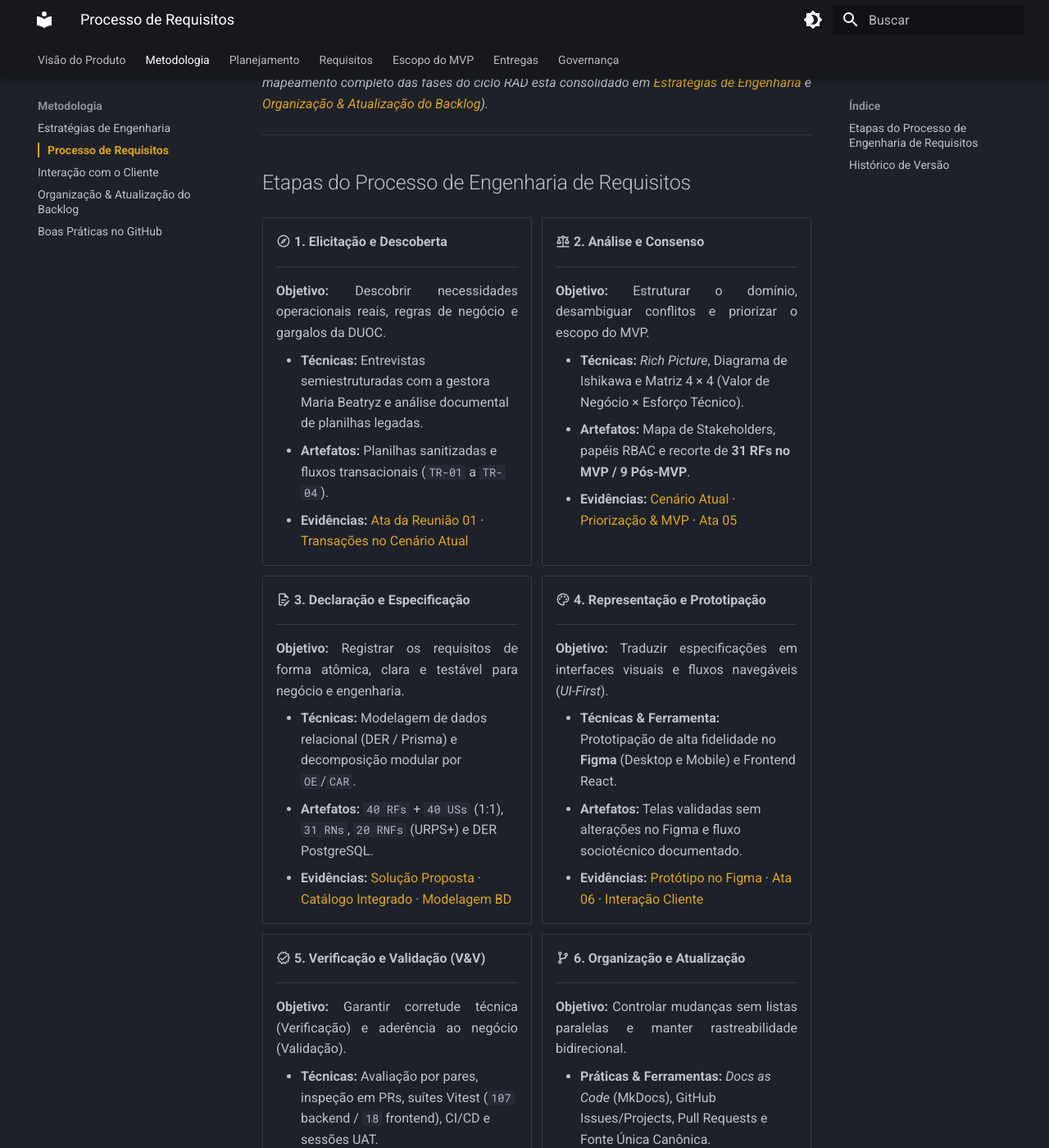
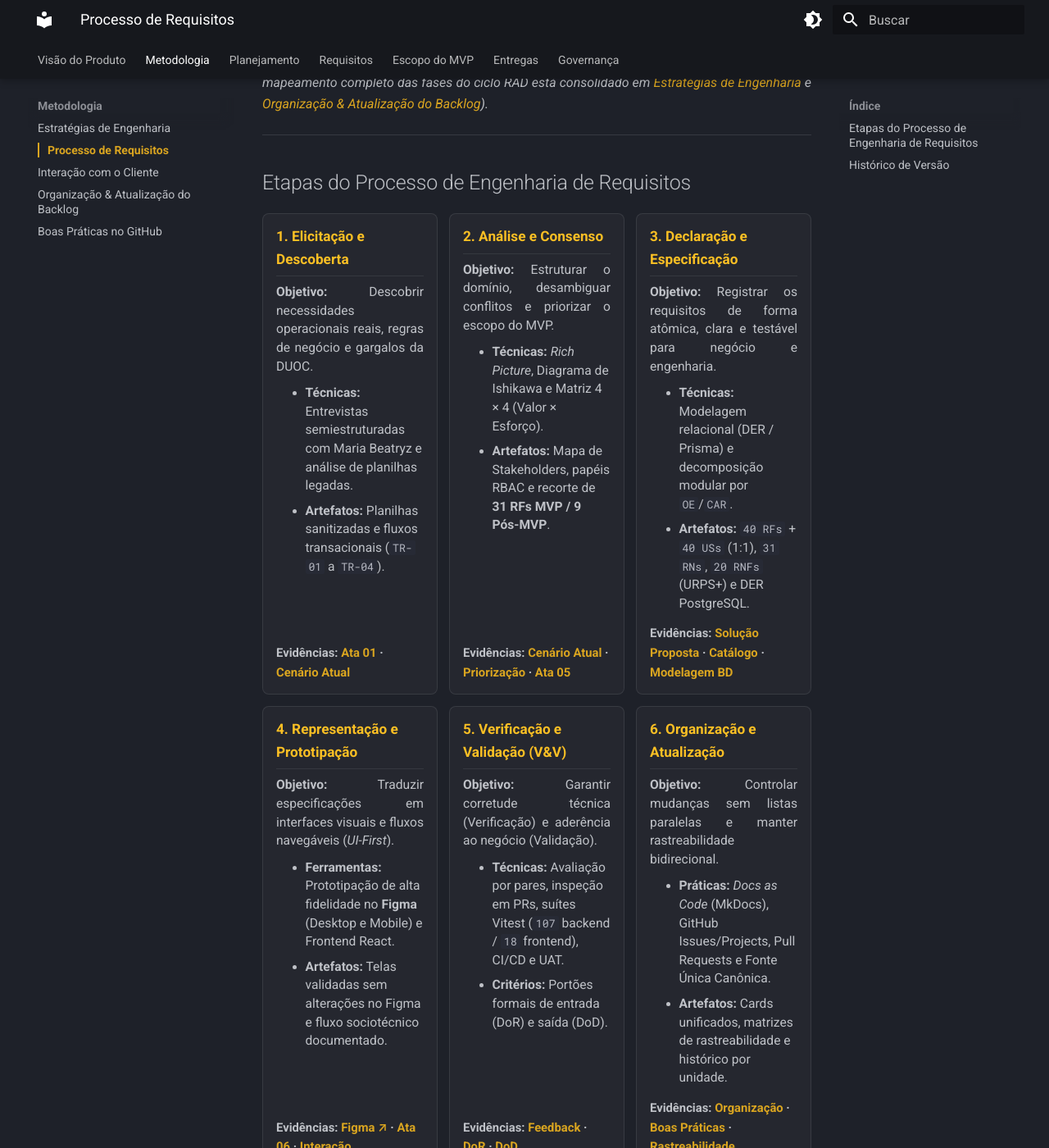
Before and after one commit to mdsreq-fga-unb/REQ-2026.2-T01-DUOC-Finance, an MkDocs documentation site: the page built from docs/metodologia/engenharia-requisitos.md, in a window 1280 px wide and 1400 px high, scrolled down 258 px. Shown: the whole window at 82% size. Built offline with MkDocs 1.6.1 and Material for MkDocs 9.7.7, drawn with Linux system fonts in a browser that asks for light colours; some of the changed text lies outside the part shown.

Commit message:
style(metodologia): organizar etapas do processo de ER em grade 3x2 limpa

```diff
--- a/docs/metodologia/engenharia-requisitos.md
+++ b/docs/metodologia/engenharia-requisitos.md
@@ -10,62 +10,78 @@ Este capítulo sintetiza como as atividades de **Engenharia de Requisitos (ER)**
 <a id="51-elementos-de-engenharia-de-requisitos"></a>
 ## Etapas do Processo de Engenharia de Requisitos
 
-<div class="grid cards" markdown>
+<div class="er-cards-grid-3x2">
+  <div class="er-stage-card">
+    <div class="er-stage-title">1. Elicitação e Descoberta</div>
+    <p><strong>Objetivo:</strong> Descobrir necessidades operacionais reais, regras de negócio e gargalos da DUOC.</p>
+    <ul>
+      <li><strong>Técnicas:</strong> Entrevistas semiestruturadas com Maria Beatryz e análise de planilhas legadas.</li>
+      <li><strong>Artefatos:</strong> Planilhas sanitizadas e fluxos transacionais (<code>TR-01</code> a <code>TR-04</code>).</li>
+    </ul>
+    <div class="er-stage-links">
+      Evidências: <a href="../../governanca/atas/reuniao-01/">Ata 01</a> · <a href="../../visao-produto/cenario-atual/#estrutura-detalhada-das-transacoes">Cenário Atual</a>
+    </div>
+  </div>
 
--   :material-compass-outline: **1. Elicitação e Descoberta**
+  <div class="er-stage-card">
+    <div class="er-stage-title">2. Análise e Consenso</div>
+    <p><strong>Objetivo:</strong> Estruturar o domínio, desambiguar conflitos e priorizar o escopo do MVP.</p>
+    <ul>
+      <li><strong>Técnicas:</strong> <em>Rich Picture</em>, Diagrama de Ishikawa e Matriz 4 × 4 (Valor × Esforço).</li>
+      <li><strong>Artefatos:</strong> Mapa de Stakeholders, papéis RBAC e recorte de <strong>31 RFs MVP / 9 Pós-MVP</strong>.</li>
+    </ul>
+    <div class="er-stage-links">
+      Evidências: <a href="../../visao-produto/cenario-atual/">Cenário Atual</a> · <a href="../../requisitos/priorizacao/">Priorização</a> · <a href="../../governanca/atas/reuniao-05/">Ata 05</a>
+    </div>
+  </div>
 
-    ---
-    **Objetivo:** Descobrir necessidades operacionais reais, regras de negócio e gargalos da DUOC.
+  <div class="er-stage-card">
+    <div class="er-stage-title">3. Declaração e Especificação</div>
+    <p><strong>Objetivo:</strong> Registrar os requisitos de forma atômica, clara e testável para negócio e engenharia.</p>
+    <ul>
+      <li><strong>Técnicas:</strong> Modelagem relacional (DER / Prisma) e decomposição modular por <code>OE</code>/<code>CAR</code>.</li>
+      <li><strong>Artefatos:</strong> <code>40 RFs</code> + <code>40 USs</code> (1:1), <code>31 RNs</code>, <code>20 RNFs</code> (URPS+) e DER PostgreSQL.</li>
+    </ul>
+    <div class="er-stage-links">
+      Evidências: <a href="../../visao-produto/solucao-proposta/">Solução Proposta</a> · <a href="../../requisitos/">Catálogo</a> · <a href="../../mvp/modelagem_bd/">Modelagem BD</a>
+    </div>
+  </div>
 
-    * **Técnicas:** Entrevistas semiestruturadas com a gestora Maria Beatryz e análise documental de planilhas legadas.
-    * **Artefatos:** Planilhas sanitizadas e fluxos transacionais (`TR-01` a `TR-04`).
-    * **Evidências:** [Ata da Reunião 01](../governanca/atas/reuniao-01.md) · [Transações no Cenário Atual](../visao-produto/cenario-atual.md#estrutura-detalhada-das-transacoes)
+  <div class="er-stage-card">
+    <div class="er-stage-title">4. Representação e Prototipação</div>
+    <p><strong>Objetivo:</strong> Traduzir especificações em interfaces visuais e fluxos navegáveis (<em>UI-First</em>).</p>
+    <ul>
+      <li><strong>Ferramentas:</strong> Prototipação de alta fidelidade no <strong>Figma</strong> (Desktop e Mobile) e Frontend React.</li>
+      <li><strong>Artefatos:</strong> Telas validadas sem alterações no Figma e fluxo sociotécnico documentado.</li>
+    </ul>
+    <div class="er-stage-links">
+      Evidências: <a href="https://www.figma.com/design/jJ5lOX1FJ52vpFGk8cimoM/DUOC-FINANCE?node-id=1-3&t=CHCrS3jVWsoutYCM-1" target="_blank" rel="noopener">Figma ↗</a> · <a href="../../governanca/atas/reuniao-06/">Ata 06</a> · <a href="../interacao-cliente/">Interação</a>
+    </div>
+  </div>
 
--   :material-scale-balance: **2. Análise e Consenso**
+  <div class="er-stage-card">
+    <div class="er-stage-title">5. Verificação e Validação (V&amp;V)</div>
+    <p><strong>Objetivo:</strong> Garantir corretude técnica (Verificação) e aderência ao negócio (Validação).</p>
+    <ul>
+      <li><strong>Técnicas:</strong> Avaliação por pares, inspeção em PRs, suítes Vitest (<code>107</code> backend / <code>18</code> frontend), CI/CD e UAT.</li>
+      <li><strong>Critérios:</strong> Portões formais de entrada (DoR) e saída (DoD).</li>
+    </ul>
+    <div class="er-stage-links">
+      Evidências: <a href="../../requisitos/feedback/">Feedback</a> · <a href="../../mvp/dor/">DoR</a> · <a href="../../mvp/dod/">DoD</a>
+    </div>
+  </div>
 
-    ---
-    **Objetivo:** Estruturar o domínio, desambiguar conflitos e priorizar o escopo do MVP.
-
-    * **Técnicas:** *Rich Picture*, Diagrama de Ishikawa e Matriz 4 × 4 (Valor de Negócio × Esforço Técnico).
-    * **Artefatos:** Mapa de Stakeholders, papéis RBAC e recorte de **31 RFs no MVP / 9 Pós-MVP**.
-    * **Evidências:** [Cenário Atual](../visao-produto/cenario-atual.md) · [Priorização & MVP](../requisitos/priorizacao.md) · [Ata 05](../governanca/atas/reuniao-05.md)
-
--   :material-file-document-edit-outline: **3. Declaração e Especificação**
-
-    ---
-    **Objetivo:** Registrar os requisitos de forma atômica, clara e testável para negócio e engenharia.
-
-    * **Técnicas:** Modelagem de dados relacional (DER / Prisma) e decomposição modular por `OE`/`CAR`.
-    * **Artefatos:** `40 RFs` + `40 USs` (1:1), `31 RNs`, `20 RNFs` (URPS+) e DER PostgreSQL.
-    * **Evidências:** [Solução Proposta](../visao-produto/solucao-proposta.md) · [Catálogo Integrado](../requisitos/index.md) · [Modelagem BD](../mvp/modelagem_bd.md)
-
--   :material-palette-outline: **4. Representação e Prototipação**
-
-    ---
-    **Objetivo:** Traduzir especificações em interfaces visuais e fluxos navegáveis (*UI-First*).
-
-    * **Técnicas & Ferramenta:** Prototipação de alta fidelidade no **Figma** (Desktop e Mobile) e Frontend React.
-    * **Artefatos:** Telas validadas sem alterações no Figma e fluxo sociotécnico documentado.
-    * **Evidências:** [Protótipo no Figma](https://www.figma.com/design/jJ5lOX1FJ52vpFGk8cimoM/DUOC-FINANCE?node-id=1-3&t=CHCrS3jVWsoutYCM-1) · [Ata 06](../governanca/atas/reuniao-06.md) · [Interação Cliente](interacao-cliente.md)
-
--   :material-check-decagram-outline: **5. Verificação e Validação (V&V)**
-
-    ---
-    **Objetivo:** Garantir corretude técnica (Verificação) e aderência ao negócio (Validação).
-
-    * **Técnicas:** Avaliação por pares, inspeção em PRs, suítes Vitest (`107` backend / `18` frontend), CI/CD e sessões UAT.
-    * **Critérios:** Portões formais de entrada ([DoR](../mvp/dor.md)) e saída ([DoD](../mvp/dod.md)).
-    * **Evidências:** [Feedback em Pares](../requisitos/feedback.md) · [DoR](../mvp/dor.md) · [DoD](../mvp/dod.md)
-
--   :material-source-branch: **6. Organização e Atualização**
-
-    ---
-    **Objetivo:** Controlar mudanças sem listas paralelas e manter rastreabilidade bidirecional.
-
-    * **Práticas & Ferramentas:** *Docs as Code* (MkDocs), GitHub Issues/Projects, Pull Requests e Fonte Única Canônica.
-    * **Artefatos:** Cards unificados, matrizes de rastreabilidade e registro histórico por unidade.
-    * **Evidências:** [Organização do Backlog](organizacao-atualizacao.md) · [Boas Práticas GitHub](organizacao-e-boas-praticas.md) · [Rastreabilidade](../requisitos/rastreabilidade.md)
-
+  <div class="er-stage-card">
+    <div class="er-stage-title">6. Organização e Atualização</div>
+    <p><strong>Objetivo:</strong> Controlar mudanças sem listas paralelas e manter rastreabilidade bidirecional.</p>
+    <ul>
+      <li><strong>Práticas:</strong> <em>Docs as Code</em> (MkDocs), GitHub Issues/Projects, Pull Requests e Fonte Única Canônica.</li>
+      <li><strong>Artefatos:</strong> Cards unificados, matrizes de rastreabilidade e histórico por unidade.</li>
+    </ul>
+    <div class="er-stage-links">
+      Evidências: <a href="../organizacao-atualizacao/">Organização</a> · <a href="../organizacao-e-boas-praticas/">Boas Práticas</a> · <a href="../../requisitos/rastreabilidade/">Rastreabilidade</a>
+    </div>
+  </div>
 </div>
 
 ---
```
Also changed, not shown: other parts of docs/metodologia/engenharia-requisitos.md (+1 -1 lines), docs/assets/css/extra.css.
